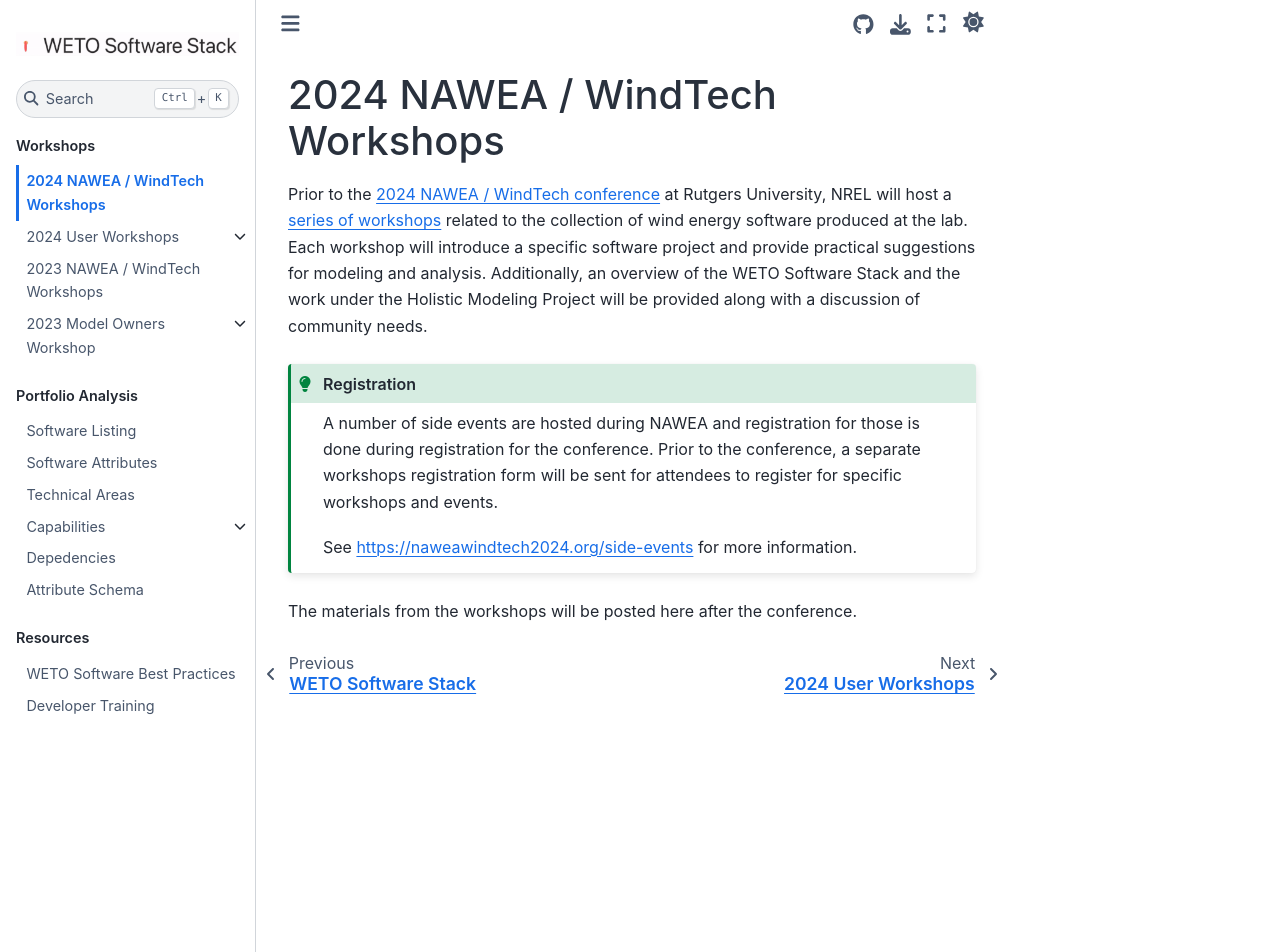
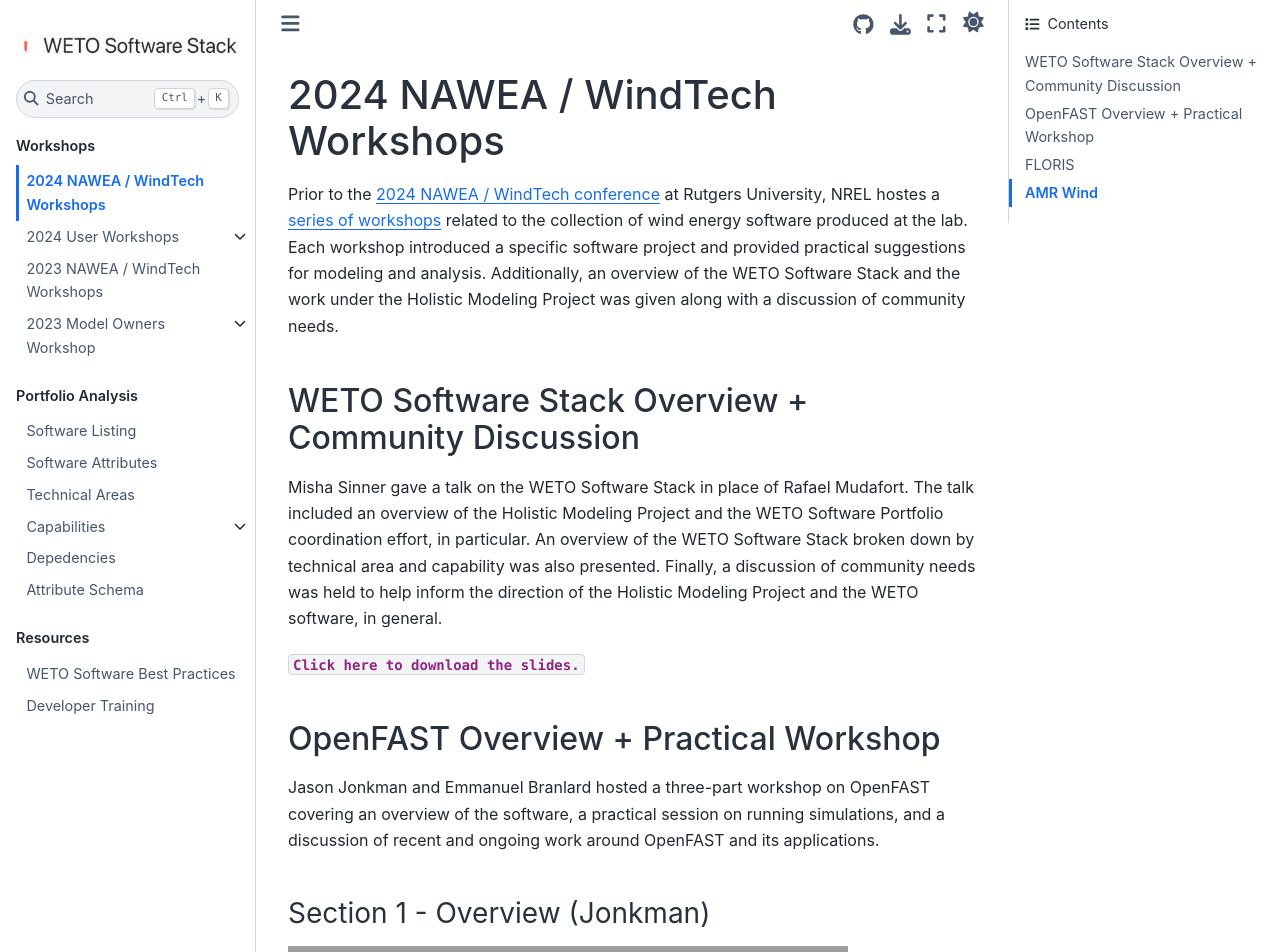
Before and after one commit to NREL/WETOStack, a Jupyter Book: the page built from docs/workshops/nawea_2024.md, in a window 1280 px wide and 1400 px high. Shown: the top 952 px of the window. Built offline with Jupyter Book 1.0.4 settings and Sphinx 7.4.7 and the Sphinx Book theme 1.1.4, drawn with Linux system fonts in a browser that asks for light colours; some of the changed text lies outside the part shown; grey boxes are pictures that could not be loaded.

Commit message:
Add NAWEA 2024 materials

`````diff
--- a/docs/workshops/nawea_2024.md
+++ b/docs/workshops/nawea_2024.md
@@ -1,14 +1,14 @@
 # 2024 NAWEA / WindTech Workshops
 
 Prior to the [2024 NAWEA / WindTech conference](https://naweawindtech2024.org) at
-Rutgers University, NREL will host a [series of workshops](https://naweawindtech2024.org/side-events)
+Rutgers University, NREL hostes a [series of workshops](https://naweawindtech2024.org/side-events)
 related to the collection of wind energy software produced at the lab.
-Each workshop will introduce a specific software project and provide practical suggestions
+Each workshop introduced a specific software project and provided practical suggestions
 for modeling and analysis.
 Additionally, an overview of the WETO Software Stack and the work under the Holistic Modeling
-Project will be provided along with a discussion of community needs.
+Project was given along with a discussion of community needs.
 
-````{admonition} Registration
+<!-- ````{admonition} Registration
 :class: tip
 
 A number of side events are hosted during NAWEA and registration for those is done during
@@ -16,6 +16,48 @@
 form will be sent for attendees to register for specific workshops and events.
 
 See https://naweawindtech2024.org/side-events for more information.
-````
+```` -->
 
-The materials from the workshops will be posted here after the conference.
+## WETO Software Stack Overview + Community Discussion
+
+Misha Sinner gave a talk on the WETO Software Stack in place of Rafael Mudafort.
+The talk included an overview of the Holistic Modeling Project and the WETO
+Software Portfolio coordination effort, in particular.
+An overview of the WETO Software Stack broken down by technical area and capability
+was also presented.
+Finally, a discussion of community needs was held to help inform the direction of
+the Holistic Modeling Project and the WETO software, in general.
+
+{download}`Click here to download the slides.<../_static/NAWEA2024_WETOStack.pdf>`
+
+## OpenFAST Overview + Practical Workshop
+
+Jason Jonkman and Emmanuel Branlard hosted a three-part workshop on OpenFAST covering an overview
+of the software, a practical session on running simulations, and a discussion of recent and ongoing
+work around OpenFAST and its applications.
+
+### Section 1 - Overview (Jonkman)
+```{youtube} OyWNPuq3fS0
+```
+
+### Section 2 - Practical (Emmanuel)
+```{youtube} R3c30keNlR8
+```
+
+### Section 3 - Recent/Ongoing/Future Work (Jonkman)
+```{youtube} x2ksHi6UZ1Y
+```
+
+## FLORIS
+
+Misha Sinner hosted a workshop on FLORIS covering the background of the software,
+as well as practical guidance on installing, running, and analyzing results.
+
+{download}`Click here to download the slides.<../_static/NAWEA2024_FLORIS.pdf>`
+
+## AMR Wind
+
+Michael Kuhn hosted a workshop on AMR Wind talking through the AMR Wind models and
+a practical guide to running simulations.
+
+{download}`Click here to download the slides.<../_static/NAWEA2024_AMRWind.pdf>`
`````
Also changed, not shown: 3 other files.
